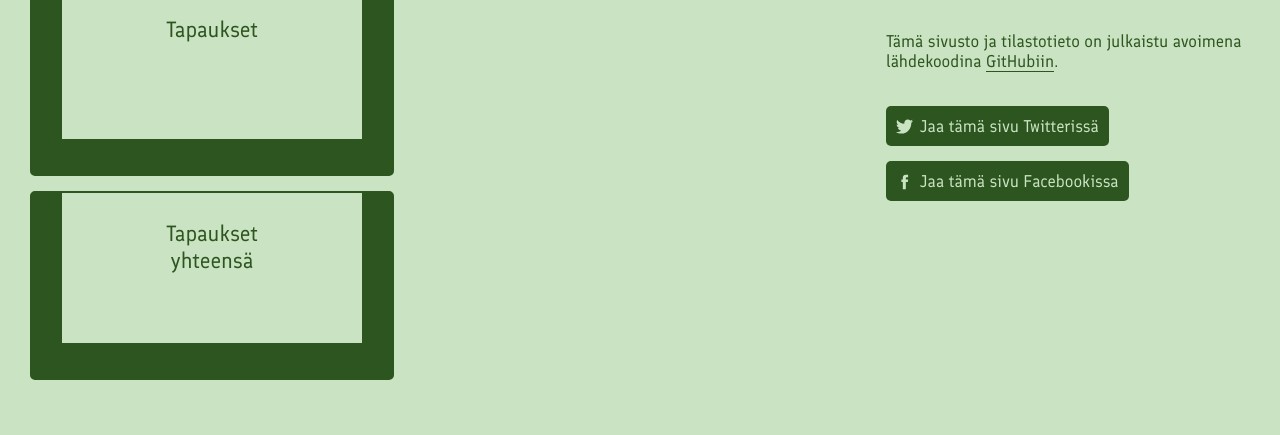
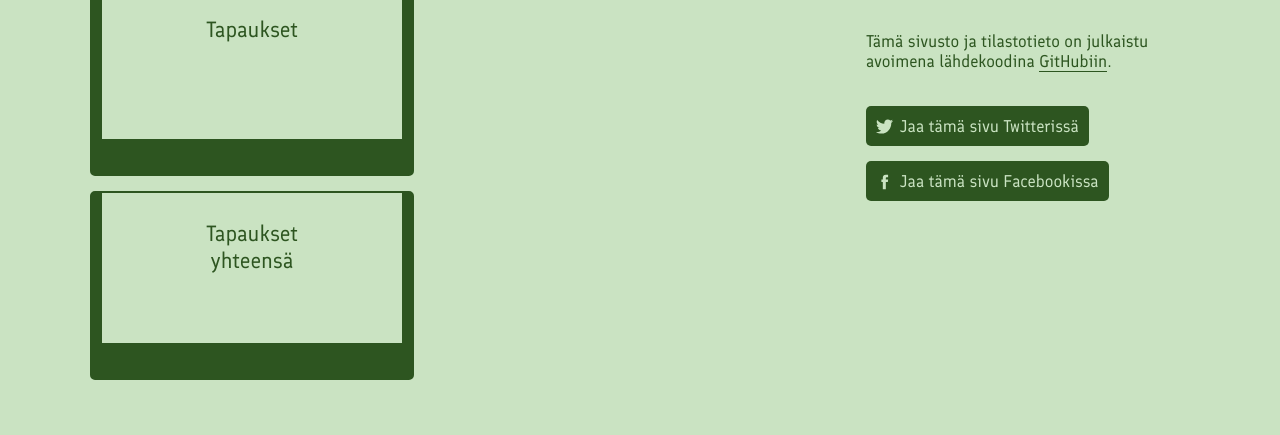
Before and after one commit to ahnl/covid-19.fi, a plain HTML site: page www/index.html in a window 1280 px wide. Shown: the part 365-800 px from the top of the page. Drawn offline with nearby package versions, Linux system fonts and the light colour scheme; no server answers.

Commit message:
fix page width

```diff
--- a/www/main.css
+++ b/www/main.css
@@ -4,11 +4,11 @@ body {
     margin: 30px;
 }
 .app {
-    max-width: 1300px;
+    max-width: 1100px;
     margin-left: auto; margin-right: auto;
     display: grid;
 
-    grid-template-columns: repeat(auto-fill, minmax(300px, 1fr));
+    grid-template-columns: repeat(auto-fill, minmax(250px, 1fr));
     grid-auto-rows: minmax(150px, auto);
     grid-column-gap: 4em;
 
```
